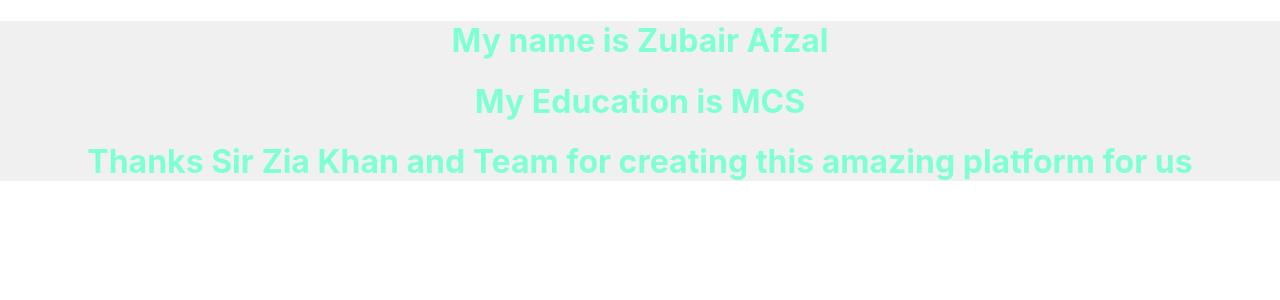
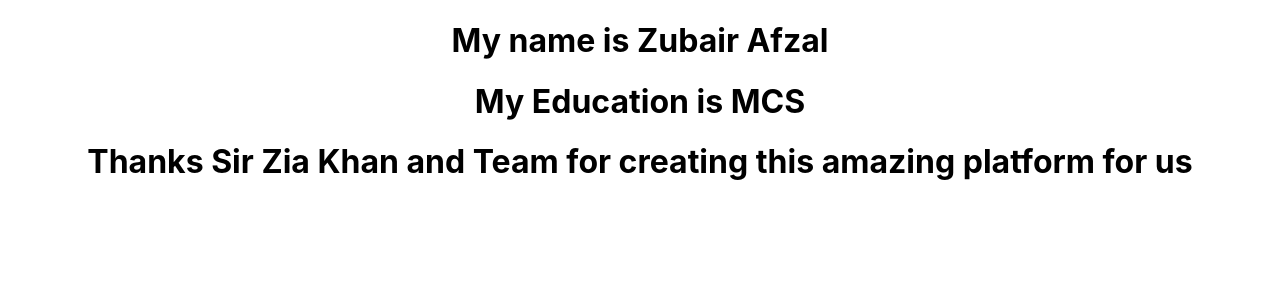
Before and after one commit to zubairafzal100/bootcamp-2020-react-app, a React (Create React App) app: page / in a window 1280 px wide. Shown: the top 300 px of the page. Built offline with nearby package versions, Linux system fonts and the light colour scheme.

Commit message:
Update import error info.js to ./info.js

```diff
--- a/src/App.js
+++ b/src/App.js
@@ -1,6 +1,6 @@
 import React from 'react';
 import './App.css';
-import MyInfo from 'info';
+import MyInfo from './info.js';
 
 function App() {
   return (
--- a/src/index.css
+++ b/src/index.css
@@ -11,8 +11,3 @@ code {
   font-family: source-code-pro, Menlo, Monaco, Consolas, 'Courier New',
     monospace;
 }
-.App {
-  background-color: #f0f0f0;
-  color: aquamarine;
-
-}
```
